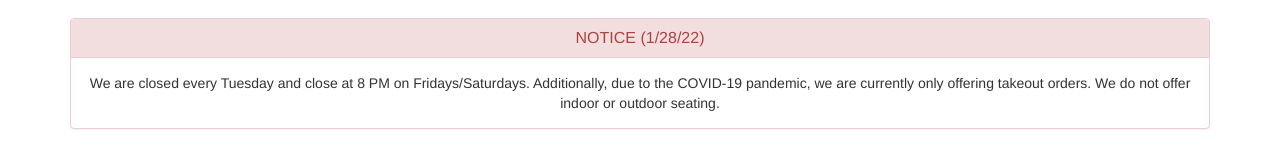
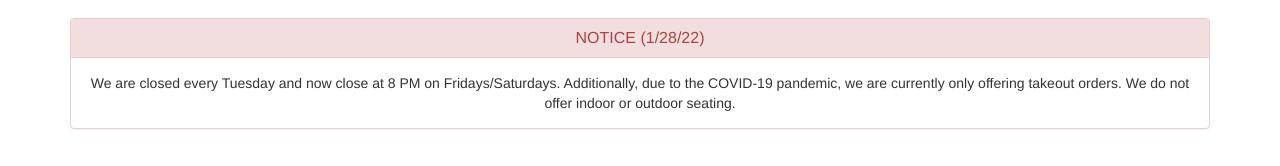
Before and after one commit to jonchun/sushizen, a plain HTML site: page index.html in a window 1280 px wide. Shown: the part 317-483 px from the top of the page. Drawn offline with nearby package versions, Linux system fonts and the light colour scheme.

Commit message:
reword and publish

```diff
--- a/index.html
+++ b/index.html
@@ -70,7 +70,8 @@
                   <h3 class="panel-title">NOTICE (1/28/22)</h3>
                </div>
                <div class="panel-body">
-                  We are closed every Tuesday and close at 8 PM on Fridays/Saturdays. Additionally, due to the COVID-19
+                  We are closed every Tuesday and now close at 8 PM on Fridays/Saturdays. Additionally, due to the
+                  COVID-19
                   pandemic, we are currently only offering takeout orders. We do not offer indoor or outdoor seating.
                </div>
             </div>
```
